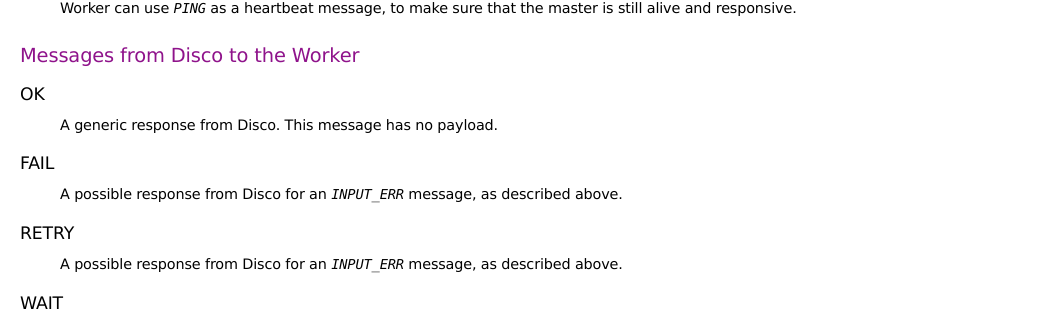
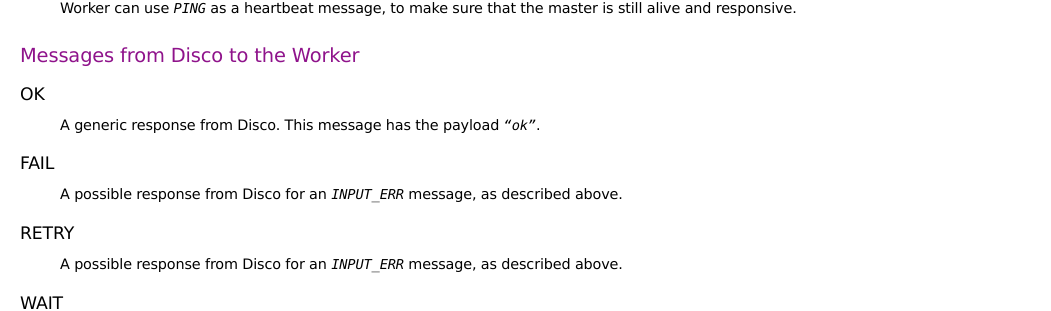
Before and after one commit to discoproject/disco, a Sphinx documentation site: the page built from doc/howto/worker.rst, in a window 1280 px wide and 900 px high, scrolled down 4779 px. Shown: the part 143-454 px from the top of the window, without its empty margins (0-1051 px from the left). Built offline with Sphinx 7.4.7, drawn with Linux system fonts in a browser that asks for light colours.

Commit message:
fix OK message payload in worker.rst

```diff
--- a/doc/howto/worker.rst
+++ b/doc/howto/worker.rst
@@ -375,7 +375,7 @@
 OK
 --
 
-   A generic response from Disco.  This message has no payload.
+   A generic response from Disco.  This message has the payload `"ok"`.
 
 .. _FAIL:
 
```
